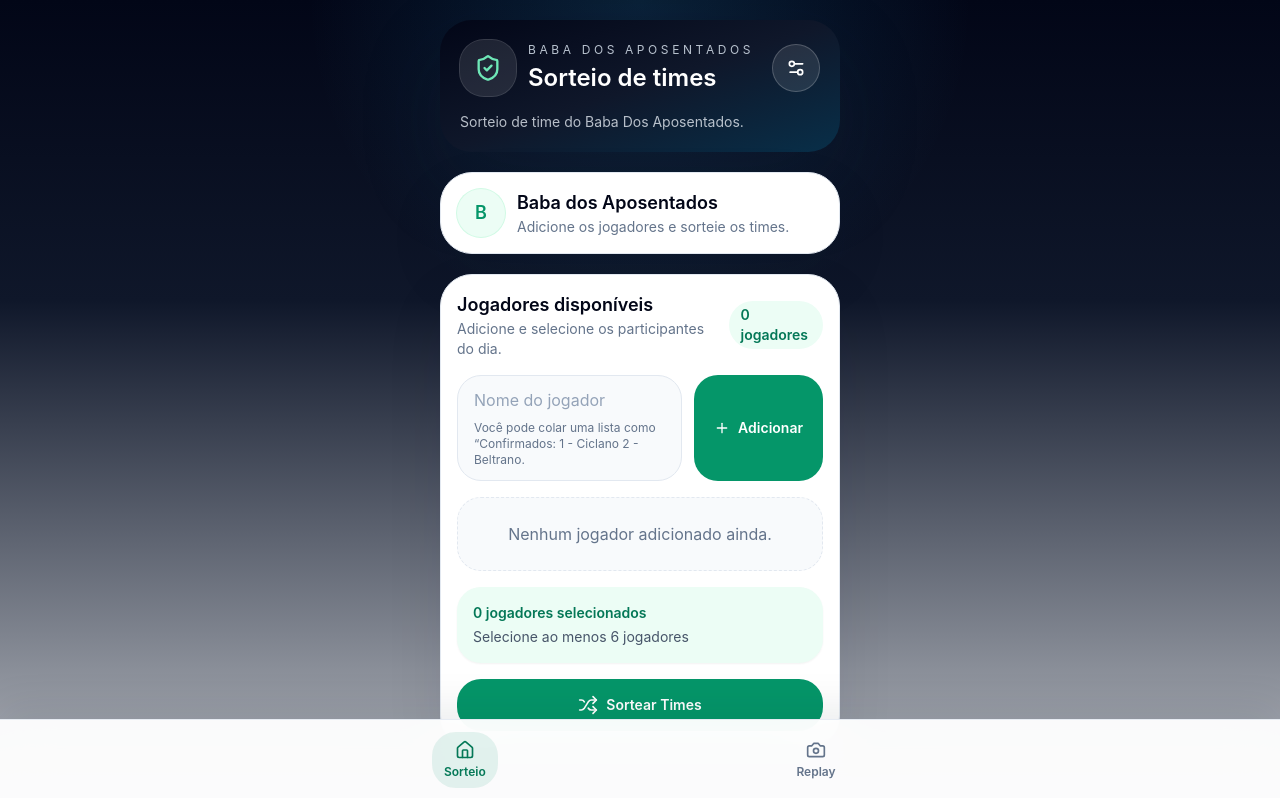
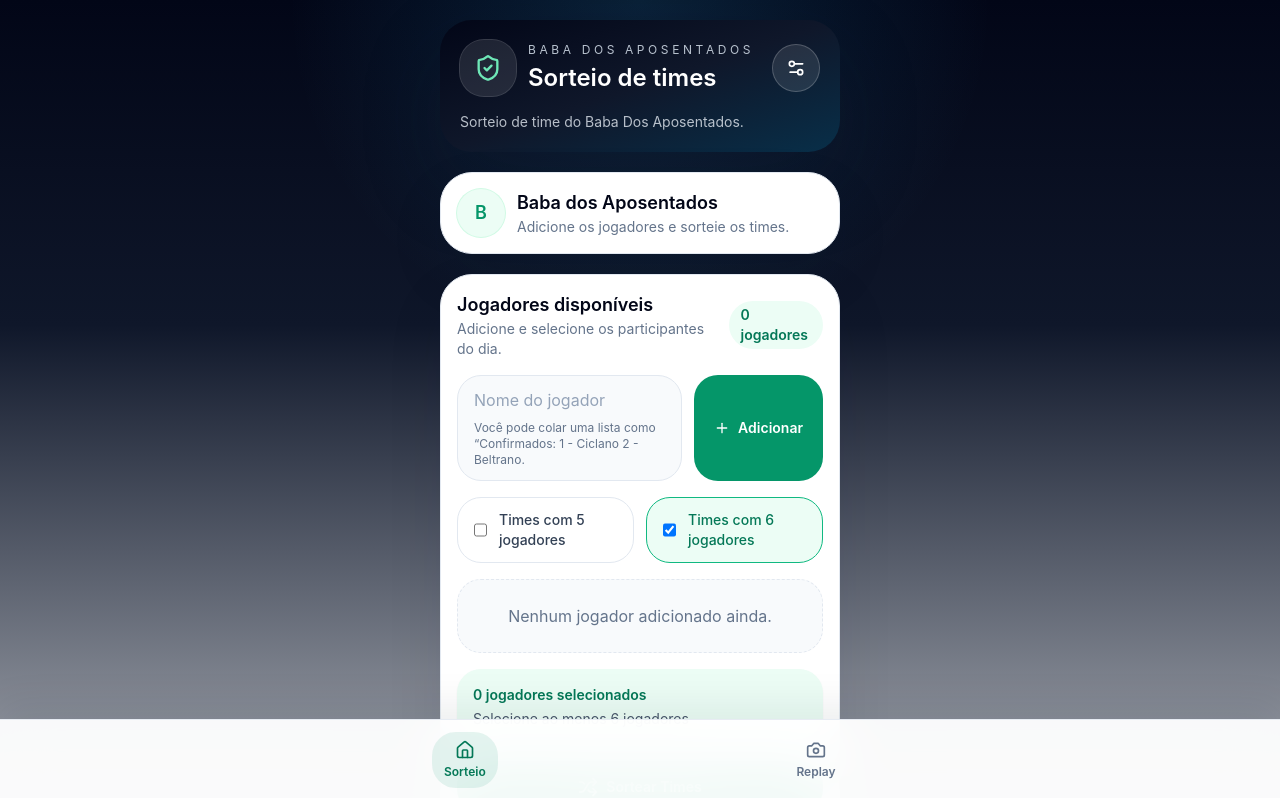
Before and after one commit to Marqu1nhosp/baba-dos-aposentados, a React (Vite) app: page / in a window 1280 px wide. Shown: the top 798 px of the page. Built offline with nearby package versions, Linux system fonts and the light colour scheme.

Commit message:
feat: Implementation of a checkbox for teams with 5 or 6 players

```diff
--- a/src/pages/HomePage.tsx
+++ b/src/pages/HomePage.tsx
@@ -7,7 +7,7 @@ import { playerSchema, PlayerFormData } from '../schemas/player';
 import { useLocalStorage } from '../hooks/useLocalStorage';
 
 const MAX_SORTABLE_PLAYERS = 24;
-const TEAM_SIZE = 6;
+const DEFAULT_TEAM_SIZE = 6;
 const SORT_LOCK_KEY = 'baba-sort-lock';
 const SORT_LOCK_DURATION = 30 * 60 * 1000;
 
@@ -19,6 +19,7 @@ export function HomePage({ onSortComplete }: { onSortComplete: (teams: string[][
     const [players, setPlayers] = useLocalStorage<string[]>('baba-players', [], 30);
     const [selectedPlayers, setSelectedPlayers] = useLocalStorage<string[]>('baba-selected-players', [], 30);
     const [sortLockExpiry, setSortLockExpiry] = useState<number | null>(null);
+    const [teamSize, setTeamSize] = useState<number>(DEFAULT_TEAM_SIZE);
 
     const form = useForm<PlayerFormData>({
         resolver: zodResolver(playerSchema),
@@ -27,16 +28,16 @@ export function HomePage({ onSortComplete }: { onSortComplete: (teams: string[][
 
     const totalSelected = selectedPlayers.length;
     const totalPlayers = players.length;
-    const teamCount = Math.ceil(totalSelected / TEAM_SIZE);
+    const teamCount = Math.ceil(totalSelected / teamSize);
 
     const selectedPlayersText = `${totalSelected} jogadores selecionados`;
 
-    const teamsCountText = totalSelected >= TEAM_SIZE
-        ? `Serão formados ${teamCount} times de até ${TEAM_SIZE}`
-        : `Selecione ao menos ${TEAM_SIZE} jogadores`;
+    const teamsCountText = totalSelected >= teamSize
+        ? `Serão formados ${teamCount} times de até ${teamSize}`
+        : `Selecione ao menos ${teamSize} jogadores`;
 
     const currentTime = Date.now();
-    //  const isSortLocked = sortLockExpiry !== null && sortLockExpiry > currentTime;
+    //const isSortLocked = sortLockExpiry !== null && sortLockExpiry > currentTime;
     //const lockMinutes = isSortLocked ? Math.ceil((sortLockExpiry - currentTime) / 60000) : 0;
 
     const sortingLimitText = totalSelected > MAX_SORTABLE_PLAYERS
@@ -158,8 +159,8 @@ export function HomePage({ onSortComplete }: { onSortComplete: (teams: string[][
     };
 
     const handleSortTeams = () => {
-        if (selectedPlayers.length < TEAM_SIZE) {
-            toast.error(`Selecione pelo menos ${TEAM_SIZE} jogadores.`);
+        if (selectedPlayers.length < teamSize) {
+            toast.error(`Selecione pelo menos ${teamSize} jogadores.`);
             return;
         }
 
@@ -175,8 +176,8 @@ export function HomePage({ onSortComplete }: { onSortComplete: (teams: string[][
 
         const shuffled = shufflePlayers(selectedPlayers);
         const newTeams: string[][] = [];
-        for (let index = 0; index < shuffled.length; index += TEAM_SIZE) {
-            newTeams.push(shuffled.slice(index, index + TEAM_SIZE));
+        for (let index = 0; index < shuffled.length; index += teamSize) {
+            newTeams.push(shuffled.slice(index, index + teamSize));
         }
 
         onSortComplete(newTeams);
@@ -235,6 +236,27 @@ export function HomePage({ onSortComplete }: { onSortComplete: (teams: string[][
                     </button>
                 </form>
 
+                <div className="grid gap-3 sm:grid-cols-2">
+                    <label className={`flex cursor-pointer items-center gap-3 rounded-3xl border px-4 py-3 ${teamSize === 5 ? 'border-emerald-500 bg-emerald-50 text-emerald-700' : 'border-slate-200 bg-white text-slate-700'}`}>
+                        <input
+                            type="checkbox"
+                            checked={teamSize === 5}
+                            onChange={() => setTeamSize(5)}
+                            className="h-4 w-4 rounded border-slate-300 text-emerald-600 focus:ring-emerald-500"
+                        />
+                        <span className="text-sm font-medium">Times com 5 jogadores</span>
+                    </label>
+                    <label className={`flex cursor-pointer items-center gap-3 rounded-3xl border px-4 py-3 ${teamSize === 6 ? 'border-emerald-500 bg-emerald-50 text-emerald-700' : 'border-slate-200 bg-white text-slate-700'}`}>
+                        <input
+                            type="checkbox"
+                            checked={teamSize === 6}
+                            onChange={() => setTeamSize(6)}
+                            className="h-4 w-4 rounded border-slate-300 text-emerald-600 focus:ring-emerald-500"
+                        />
+                        <span className="text-sm font-medium">Times com 6 jogadores</span>
+                    </label>
+                </div>
+
                 <div className="space-y-3">
                     {players.length === 0 ? (
                         <div className="rounded-3xl border border-dashed border-slate-200 bg-slate-50 p-6 text-center text-slate-500">Nenhum jogador adicionado ainda.</div>
```
